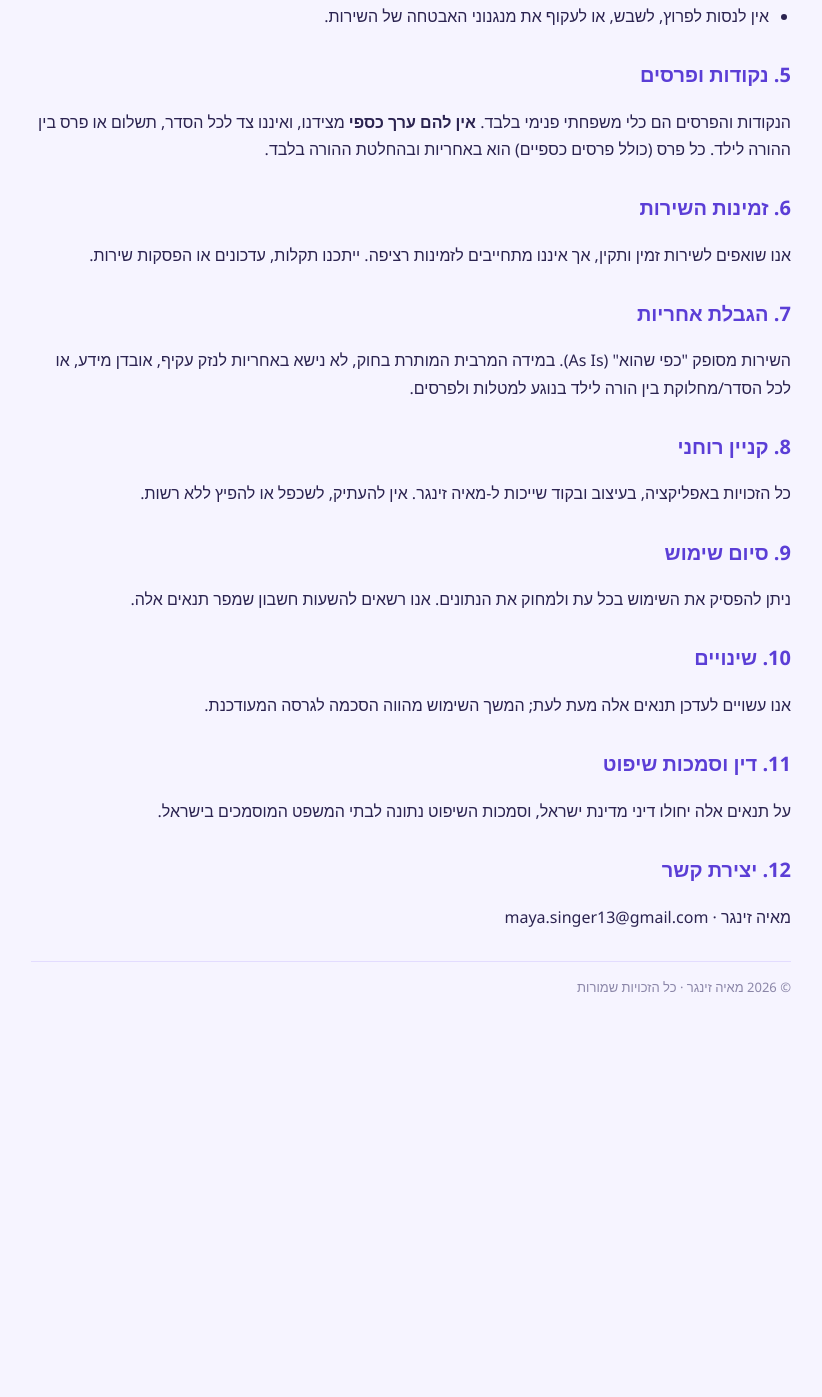
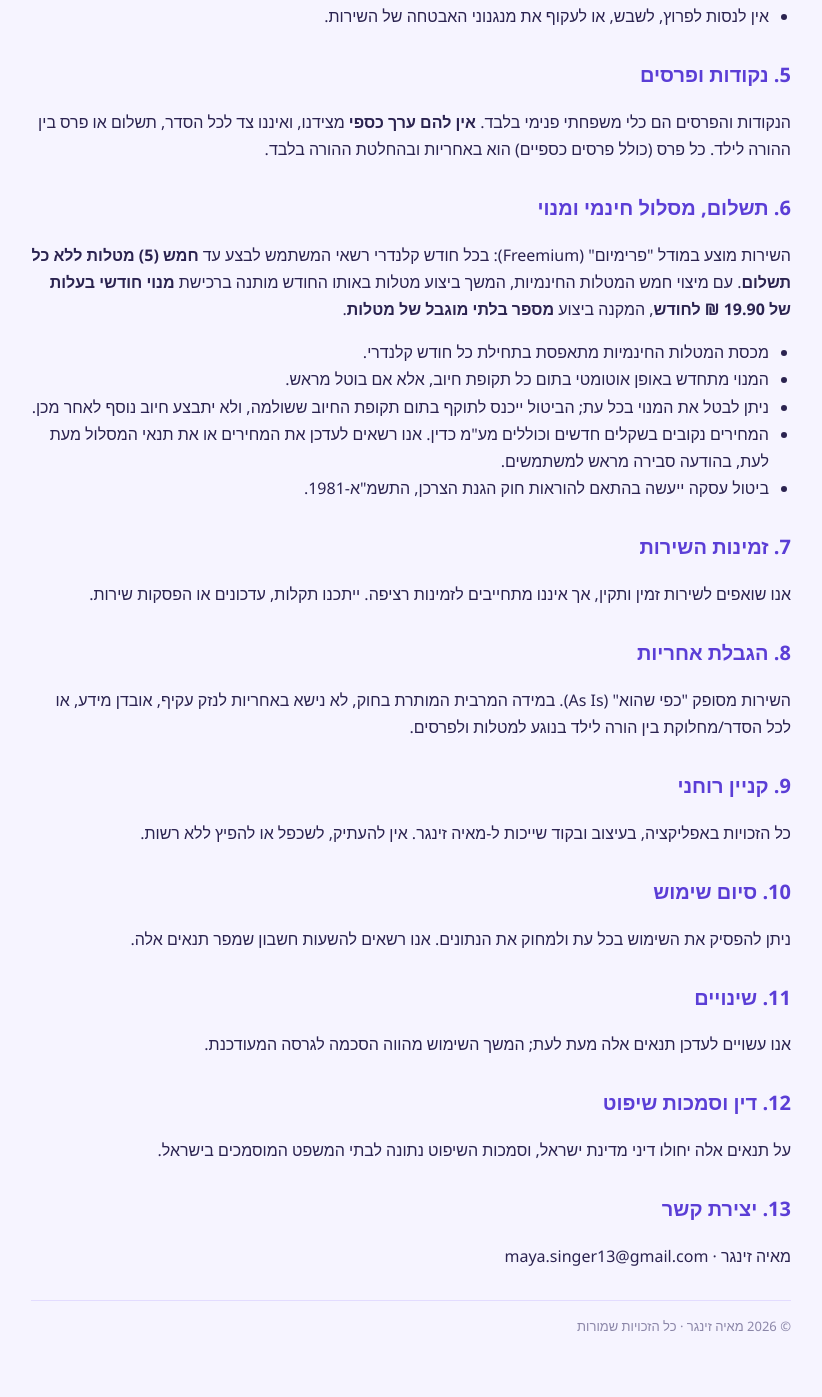
Before and after one commit to mayasinger240913/todo-app, a Flask app: page /terms in a window 1280 px wide. Shown: the part 705-2102 px from the top of the page, without its empty margins (229-1051 px from the left). Before the commit the page ends 1697 px from the top, so only its background shows below. Run offline with Flask 3, Linux system fonts and the light colour scheme.

Commit message:
תנאי תשלום ומנוי (5 מטלות חינם, 19.90 לחודש) + שיפורי מדיניות (תשלום, שחזור)

```diff
--- a/templates/terms.html
+++ b/templates/terms.html
@@ -54,37 +54,54 @@
     הוא באחריות ובהחלטת ההורה בלבד.
   </p>
 
-  <h2>6. זמינות השירות</h2>
+  <h2>6. תשלום, מסלול חינמי ומנוי</h2>
+  <p>
+    השירות מוצע במודל "פרימיום" (Freemium): בכל חודש קלנדרי רשאי המשתמש לבצע
+    עד <b>חמש (5) מטלות ללא כל תשלום</b>. עם מיצוי חמש המטלות החינמיות, המשך
+    ביצוע מטלות באותו החודש מותנה ברכישת <b>מנוי חודשי בעלות של 19.90 ₪ לחודש</b>,
+    המקנה ביצוע <b>מספר בלתי מוגבל של מטלות</b>.
+  </p>
+  <ul>
+    <li>מכסת המטלות החינמיות מתאפסת בתחילת כל חודש קלנדרי.</li>
+    <li>המנוי מתחדש באופן אוטומטי בתום כל תקופת חיוב, אלא אם בוטל מראש.</li>
+    <li>ניתן לבטל את המנוי בכל עת; הביטול ייכנס לתוקף בתום תקופת החיוב ששולמה,
+        ולא יתבצע חיוב נוסף לאחר מכן.</li>
+    <li>המחירים נקובים בשקלים חדשים וכוללים מע"מ כדין. אנו רשאים לעדכן את
+        המחירים או את תנאי המסלול מעת לעת, בהודעה סבירה מראש למשתמשים.</li>
+    <li>ביטול עסקה ייעשה בהתאם להוראות חוק הגנת הצרכן, התשמ"א-1981.</li>
+  </ul>
+
+  <h2>7. זמינות השירות</h2>
   <p>
     אנו שואפים לשירות זמין ותקין, אך איננו מתחייבים לזמינות רציפה. ייתכנו תקלות,
     עדכונים או הפסקות שירות.
   </p>
 
-  <h2>7. הגבלת אחריות</h2>
+  <h2>8. הגבלת אחריות</h2>
   <p>
     השירות מסופק "כפי שהוא" (As Is). במידה המרבית המותרת בחוק, לא נישא באחריות
     לנזק עקיף, אובדן מידע, או לכל הסדר/מחלוקת בין הורה לילד בנוגע למטלות ולפרסים.
   </p>
 
-  <h2>8. קניין רוחני</h2>
+  <h2>9. קניין רוחני</h2>
   <p>
     כל הזכויות באפליקציה, בעיצוב ובקוד שייכות ל-מאיה זינגר.
     אין להעתיק, לשכפל או להפיץ ללא רשות.
   </p>
 
-  <h2>9. סיום שימוש</h2>
+  <h2>10. סיום שימוש</h2>
   <p>
     ניתן להפסיק את השימוש בכל עת ולמחוק את הנתונים. אנו רשאים להשעות חשבון שמפר
     תנאים אלה.
   </p>
 
-  <h2>10. שינויים</h2>
+  <h2>11. שינויים</h2>
   <p>אנו עשויים לעדכן תנאים אלה מעת לעת; המשך השימוש מהווה הסכמה לגרסה המעודכנת.</p>
 
-  <h2>11. דין וסמכות שיפוט</h2>
+  <h2>12. דין וסמכות שיפוט</h2>
   <p>על תנאים אלה יחולו דיני מדינת ישראל, וסמכות השיפוט נתונה לבתי המשפט המוסמכים בישראל.</p>
 
-  <h2>12. יצירת קשר</h2>
+  <h2>13. יצירת קשר</h2>
   <p>מאיה זינגר · maya.singer13@gmail.com</p>
 
   <footer>
```
Also changed, not shown: templates/privacy.html (+17 -9 lines).
